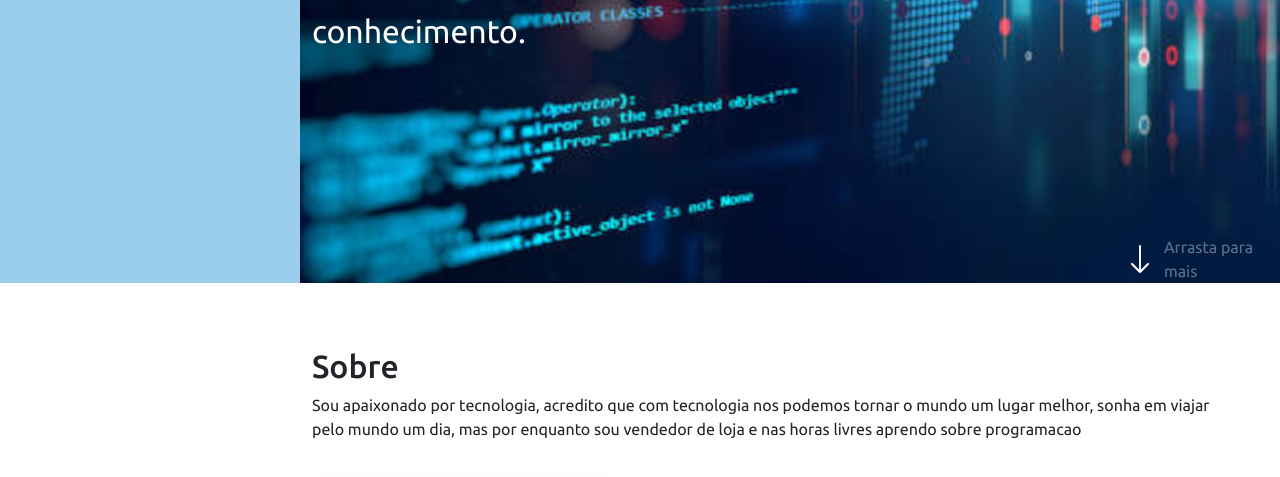
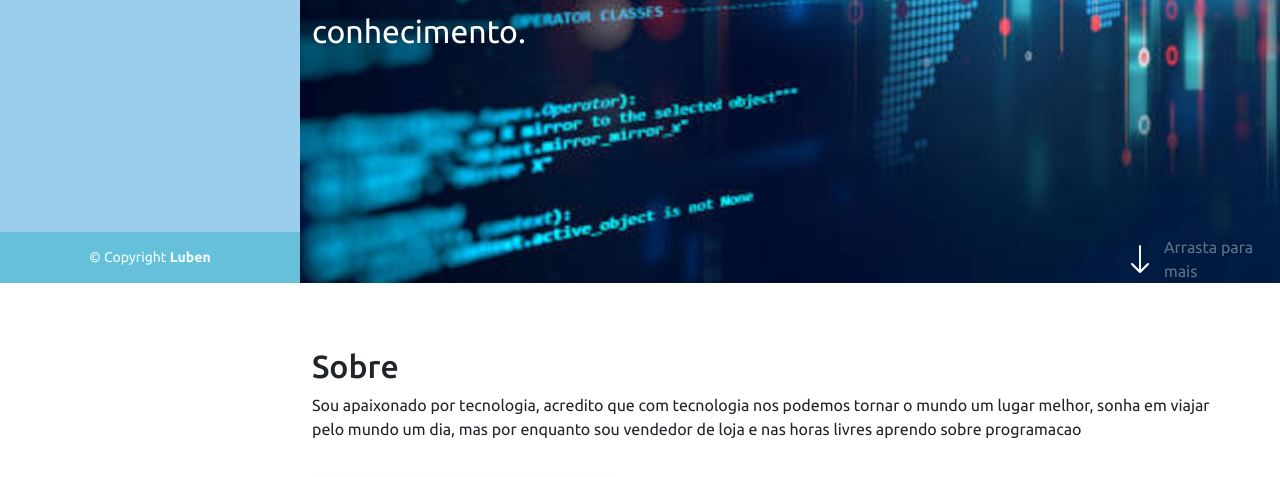
Before and after one commit to Lubeen/Portfolio, a Flask app: template Meu_Portfolio/Portfolio/templates/index.html in a window 1280 px wide. Shown: the part 517-994 px from the top of the page. Run offline with Flask 2, Linux system fonts and the light colour scheme; the template is opened without the code that fills it, so the values that code supplies are empty; some libraries are stand-ins or nearby versions.

```diff
--- a/Meu_Portfolio/Portfolio/static/style.css
+++ b/Meu_Portfolio/Portfolio/static/style.css
@@ -289,3 +289,24 @@ i.menu-mobile {
     top: 30px;
     right: 30px;
 }
+
+#footer {
+    padding: 15px;
+    color: azure;
+    font-size: 14px;
+    position: fixed;
+    left: 0;
+    bottom: 0;
+    width: 300px;
+    z-index: 999;
+    background-color: rgba(27, 173, 192, 0.4);
+    transition: .3s;
+}
+
+@media (max-width:1012px){
+    #footer {
+        position: static;
+        width: auto;
+        padding: 20px 15px;
+    }
+}
--- a/Meu_Portfolio/Portfolio/templates/index.html
+++ b/Meu_Portfolio/Portfolio/templates/index.html
@@ -460,6 +460,15 @@
 
   </main>
 
+  <footer id="footer">
+    <div class="container">
+      <div class="text-center">
+      &copy; Copyright <strong> Luben </strong>
+      </div>
+    </div>
+
+  </footer>
+
 
 
 
--- a/pyproject.toml
+++ b/pyproject.toml
@@ -8,6 +8,7 @@ authors = ["Lubeen <luan.silvapvh@gmail.com>"]
 python = "^3.8"
 Flask = "^2.1.2"
 Flask-Mail = "^0.9.1"
+gunicorn = "^20.1.0"
 
 [tool.poetry.dev-dependencies]
 
```
Also changed, not shown: requirements.txt (added, +11 -0 lines), 2 other files.
